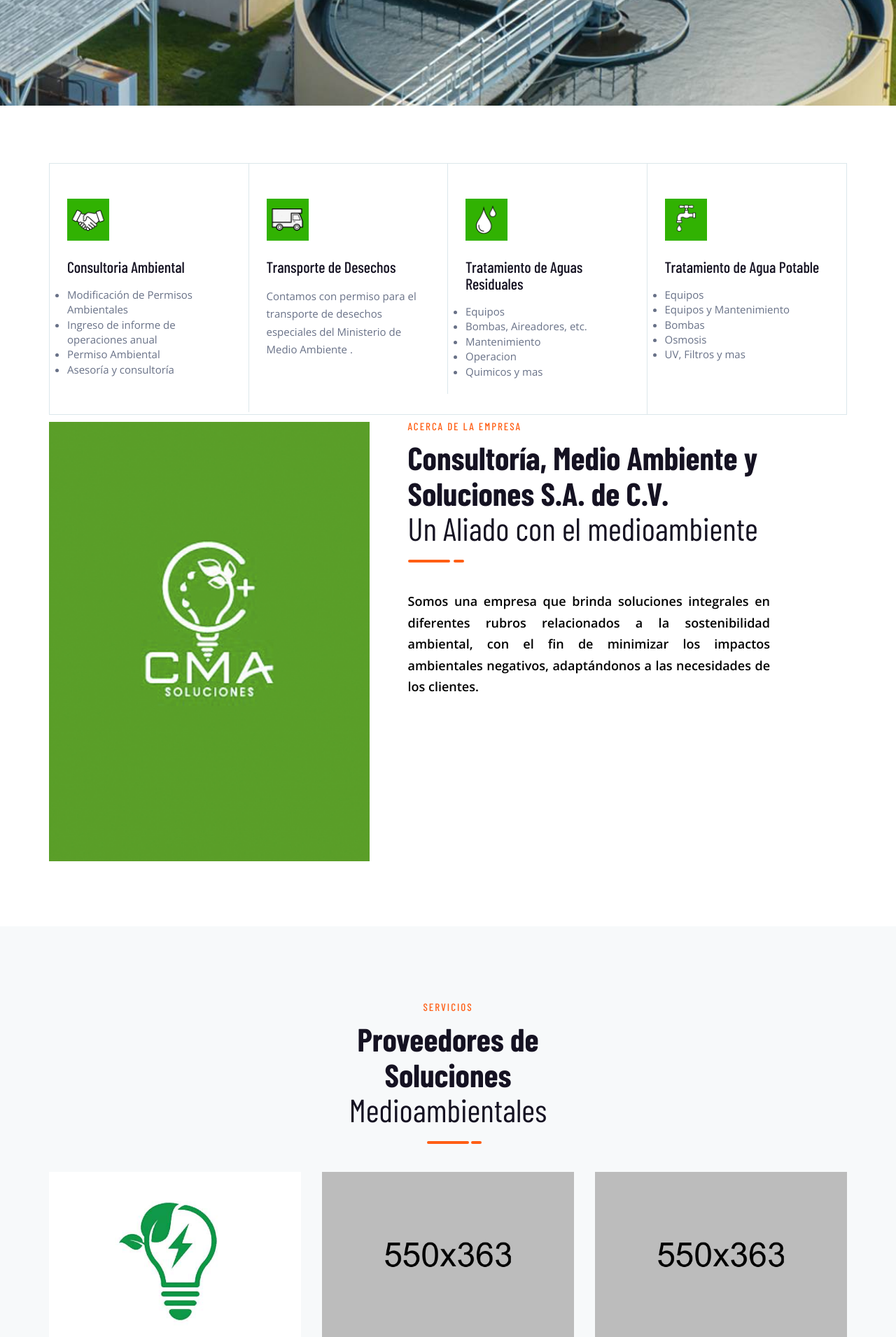
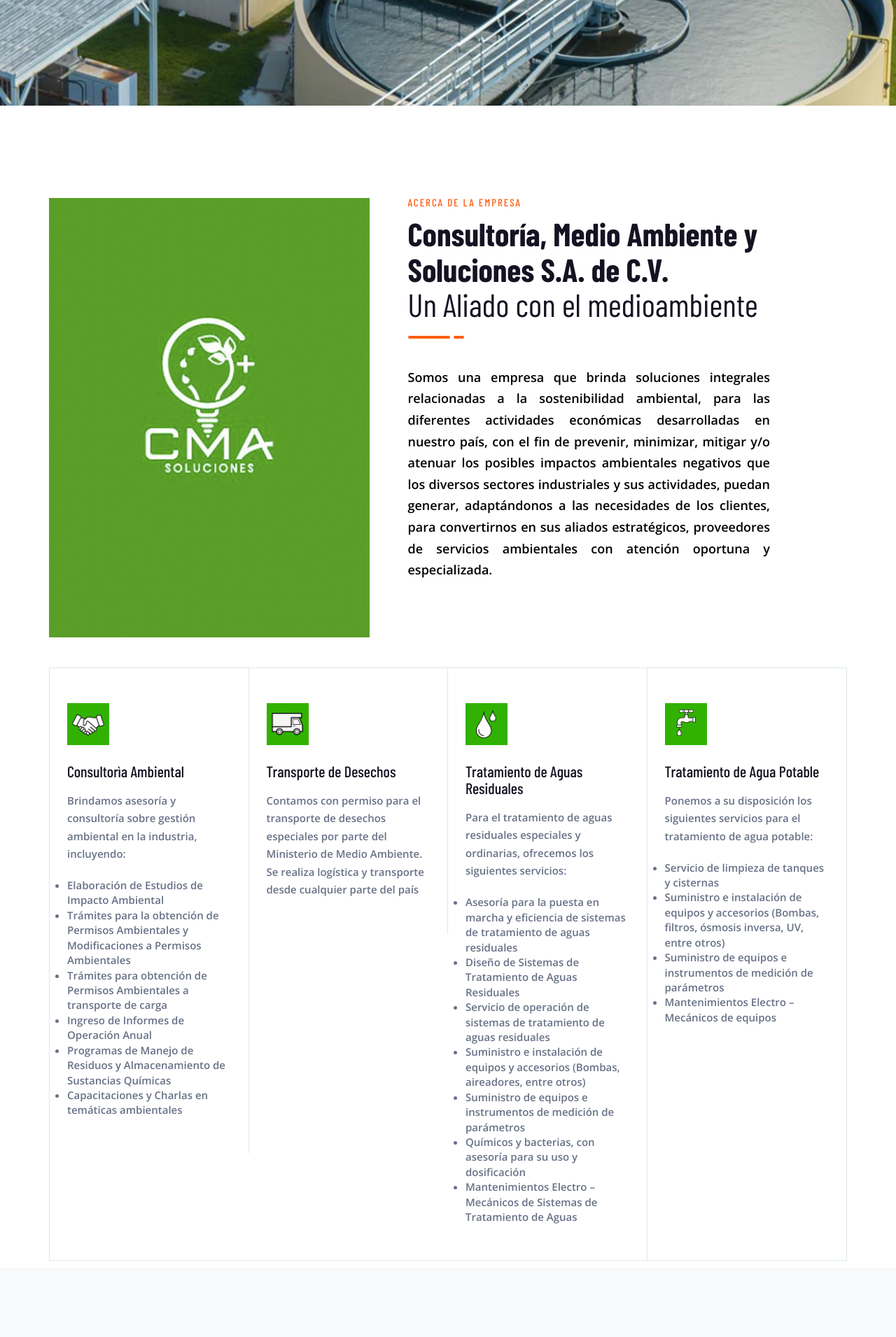
Before and after one commit to GerardoCampos2121/cma-web-page, a PHP site: page / in a window 1280 px wide. Shown: the part 478-2389 px from the top of the page at 70% size. Run offline with PHP 8.4, Linux system fonts and the light colour scheme.

Commit message:
propuestas cma webpage, textos

```diff
--- a/cmasolutions/cabecera.php
+++ b/cmasolutions/cabecera.php
@@ -40,7 +40,7 @@
                         <button class="close-navbar"><i class="ti-close"></i></button>
                         <ul class="nav navbar-nav">
                             <li class="menu-item-has-children">
-                                <a href="index.html">Inicio</a>
+                                <a href="index.php">Inicio</a>
                                 <!--ul class="sub-menu">
                                     <li><a href="index.html">Home default</a></li>
                                     <li><a href="index-2.html">Home style 2</a></li>
@@ -69,10 +69,10 @@
                             <li class="menu-item-has-children">
                                 <a href="#">Servicios</a>
                                 <ul class="sub-menu">
-                                    <li><a href="services.html">Consultoria</a></li>
-                                    <li><a href="services-s2.html">Aguas Residuales</a></li>
-                                    <li><a href="service-single.html">Agua Potable</a></li>
-                                    <li><a href="mechanical-works.html">Transporte Desechos</a></li>
+                                    <li><a href="#">Consultoria</a></li>
+                                    <li><a href="#">Aguas Residuales</a></li>
+                                    <li><a href="#">Agua Potable</a></li>
+                                    <li><a href="#">Transporte Desechos</a></li>
                                     <!--li><a href="petroleum-refinery.html">Petroleum Refinery</a></li>
                                     <li><a href="oil-gas-industry.html">Oil & Gas Industry</a></li>
                                     <li><a href="logistics-services.html">Logistics Services</a></li>
--- a/cmasolutions/index.php
+++ b/cmasolutions/index.php
@@ -47,7 +47,6 @@
 
 
 <?php include_once("cabecera.php")?>
-
 
         <!-- start of hero -->
         <section class="hero-slider hero-style-2">
@@ -117,6 +116,46 @@
         </section>
         <!-- end of hero slider -->
 
+        <!-- start about-us-section-s2 -->
+                <section class="about-us-section-s2 section-padding p-t-0">
+                    <div class="container">
+                        <div class="row">
+                            <div class="col col-md-5">
+                                <div class="img-holder about-image">
+                                    <img src="assets/images/about-s2.jpg" alt>
+                                </div>
+                            </div>
+                            <div class="col col-md-7">
+                                <div class="about-details">
+                                    <div class="section-title">
+                                        <span>Acerca de la Empresa</span>
+                                        <h2>Consultoría, Medio Ambiente y Soluciones S.A. de C.V. <span>Un Aliado con el medioambiente</span></h2>
+                                    </div>
+                                    <div class="details">
+                                        <p style="font-size:18px; color: black">
+                                            <strong>Somos una empresa que brinda soluciones integrales relacionadas a la sostenibilidad
+                                                    ambiental, para las diferentes actividades económicas desarrolladas en nuestro país,
+                                                    con el fin de prevenir, minimizar, mitigar y/o atenuar los posibles impactos ambientales
+                                                    negativos que los diversos sectores industriales y sus actividades, puedan generar,
+                                                    adaptándonos a las necesidades de los clientes, para convertirnos en sus aliados
+                                                    estratégicos, proveedores de servicios ambientales con atención oportuna y
+                                                    especializada.
+                                                    <strong></p>
+
+                                    </div>
+                                    <div class="ceo-quote">
+                                        <!--blockquote>
+                                            Lorem ipsum dolor sit amet, consectetur adipisicing elit. Voluptas explicabo nemo ab iste laboriosam deserunt ipsa eius dolores veritatis.
+                                            <span>- Adam ( CEO of the company )</span>
+                                        </blockquote-->
+                                    </div>
+                                </div>
+                            </div>
+                        </div>
+                    </div> <!-- end container -->
+                </section>
+                <!-- end about-us-section-s2 -->
+
         <!-- start features-section-s2 -->
         <section class="features-section-s2">
             <div class="container">
@@ -127,11 +166,18 @@
                                 <div class="img-holder">
                                     <img src="assets/images/features/01.png" alt>
                                 </div>
-                                <h3>Consultoria Ambiental</h3>
-                                <ul><li>Modificación de Permisos Ambientales</li>
-                                    <li>Ingreso de informe de operaciones anual</il>
-                                    <li>Permiso Ambiental</li>
-                                    <li>Asesoría y consultoría</li>
+                                <h3>Consultorìa Ambiental</h3>
+
+                                <p>Brindamos asesoría y consultoría sobre gestión ambiental en la industria, incluyendo:</p>
+                                </br>
+
+                                <ul><li>Elaboración de Estudios de Impacto Ambiental</li>
+                                    <li>Trámites para la obtención de Permisos Ambientales y Modificaciones a
+                                        Permisos Ambientales</il>
+                                    <li>Trámites para obtención de Permisos Ambientales a transporte de carga</li>
+                                    <li>Ingreso de Informes de Operación Anual</li>
+                                    <li>Programas de Manejo de Residuos y Almacenamiento de Sustancias Químicas</li>
+                                    <li>Capacitaciones y Charlas en temáticas ambientales</li>
                                 </ul>
                             </div>
                             <div class="grid">
@@ -139,18 +185,30 @@
                                     <img src="assets/images/features/02.png" alt>
                                 </div>
                                 <h3>Transporte de Desechos</h3>
-                                <p>Contamos con permiso para el transporte de desechos especiales del Ministerio de Medio Ambiente . </p>
+
+                                <p>Contamos con permiso para el transporte de desechos especiales por parte del
+                                   Ministerio de Medio Ambiente. Se realiza logística y transporte desde cualquier parte
+                                   del país </p>
                             </div>
                             <div class="grid">
                                 <div class="img-holder">
                                     <img src="assets/images/features/03.png" alt>
                                 </div>
                                 <h3>Tratamiento de Aguas Residuales</h3>
-                                <ul><li>Equipos</li>
-                                    <li>Bombas, Aireadores, etc.</il>
-                                    <li>Mantenimiento</li>
-                                    <li>Operacion</li>
-                                    <li>Quimicos y mas</li>
+
+                                <p>Para el tratamiento de aguas residuales especiales y ordinarias, ofrecemos los
+                                   siguientes servicios:</p>
+                                   </br>
+
+                                <ul><li>Asesoría para la puesta en marcha y eficiencia de sistemas de tratamiento
+                                        de aguas residuales</li>
+                                    <li>Diseño de Sistemas de Tratamiento de Aguas Residuales</il>
+                                    <li>Servicio de operación de sistemas de tratamiento de aguas residuales</li>
+                                    <li>Suministro e instalación de equipos y accesorios (Bombas, aireadores, entre
+                                        otros)</li>
+                                    <li>Suministro de equipos e instrumentos de medición de parámetros</li>
+                                    <li>Químicos y bacterias, con asesoría para su uso y dosificación</li>
+                                    <li>Mantenimientos Electro – Mecánicos de Sistemas de Tratamiento de Aguas</li>
                                 </ul>
                             </div>
                             <div class="grid">
@@ -158,57 +216,26 @@
                                     <img src="assets/images/features/04.png" alt>
                                 </div>
                                 <h3>Tratamiento de Agua Potable </h3>
-                                <ul><li>Equipos</li>
-                                    <li>Equipos y Mantenimiento</il>
-                                    <li>Bombas</li>
-                                    <li>Osmosis</li>
-                                    <li>UV, Filtros y mas</li>
+
+                                <p>Ponemos a su disposición los siguientes servicios para el tratamiento de agua
+                                   potable:</p>
+                                   </br>
+
+                                <ul><li>Servicio de limpieza de tanques y cisternas</li>
+                                    <li>Suministro e instalación de equipos y accesorios (Bombas, filtros, ósmosis
+                                        inversa, UV, entre otros)</il>
+                                    <li>Suministro de equipos e instrumentos de medición de parámetros</li>
+                                    <li>Mantenimientos Electro – Mecánicos de equipos</li>
                                 </ul>
                             </div>
                         </div>
                     </div>
-                </div>
+
+
+               </div>
             </div> <!-- end container -->
         </section>
         <!-- end features-section-s2 -->
-
-
-        <!-- start about-us-section-s2 -->
-        <section class="about-us-section-s2 section-padding p-t-0">
-            <div class="container">
-                <div class="row">
-                    <div class="col col-md-5">
-                        <div class="img-holder about-image">
-                            <img src="assets/images/about-s2.jpg" alt>
-                        </div>
-                    </div>
-                    <div class="col col-md-7">
-                        <div class="about-details">
-                            <div class="section-title">
-                                <span>Acerca de la Empresa</span>
-                                <h2>Consultoría, Medio Ambiente y Soluciones S.A. de C.V. <span>Un Aliado con el medioambiente</span></h2>
-                            </div>
-                            <div class="details">
-                                <p style="font-size:18px; color: black"><strong>Somos una empresa que brinda soluciones integrales en diferentes rubros relacionados a la sostenibilidad ambiental, con el fin de minimizar los impactos ambientales negativos, adaptándonos a las  necesidades de los clientes.<strong></p>
-                                <!--ul>
-                                    <li><i class="ti-arrow-circle-right"></i> Ftted out with a fur hat and fur boa </li>
-                                    <li><i class="ti-arrow-circle-right"></i> It showed a lady fitted out with a fur hat and fur boa who sat </li>
-                                    <li><i class="ti-arrow-circle-right"></i> Samsa was a travelling salesman  and above it there hung  </li>
-                                    <li><i class="ti-arrow-circle-right"></i> Muff that covered the whole of her </li>
-                                </ul-->
-                            </div>
-                            <div class="ceo-quote">
-                                <!--blockquote>
-                                    Lorem ipsum dolor sit amet, consectetur adipisicing elit. Voluptas explicabo nemo ab iste laboriosam deserunt ipsa eius dolores veritatis.
-                                    <span>- Adam ( CEO of the company )</span>
-                                </blockquote-->
-                            </div>
-                        </div>
-                    </div>
-                </div>
-            </div> <!-- end container -->
-        </section>
-        <!-- end about-us-section-s2 -->
 
 
         <!-- start services-section-s2 -->
@@ -218,7 +245,7 @@
                     <div class="col col-lg-4 col-lg-offset-4 col-sm-6 col-sm-offset-3">
                         <div class="section-title-s4">
                             <span>Servicios</span>
-                            <h2>Proveedores de Soluciones<span>Medioambientales</span></h2>
+                            <h2>SOLUCIONES AMBIENTALES</h2>
                         </div>
                     </div>
                 </div>
```
